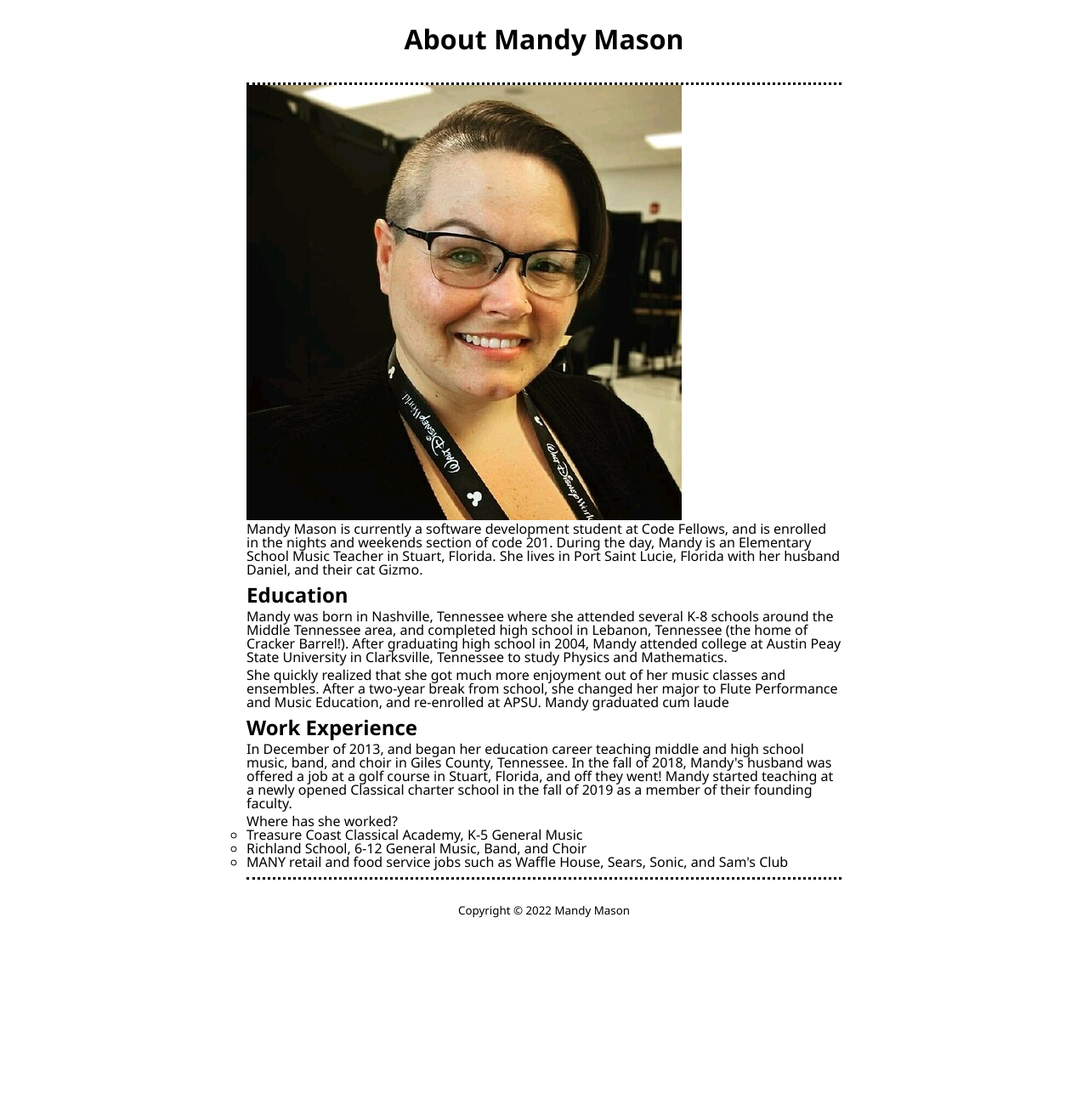
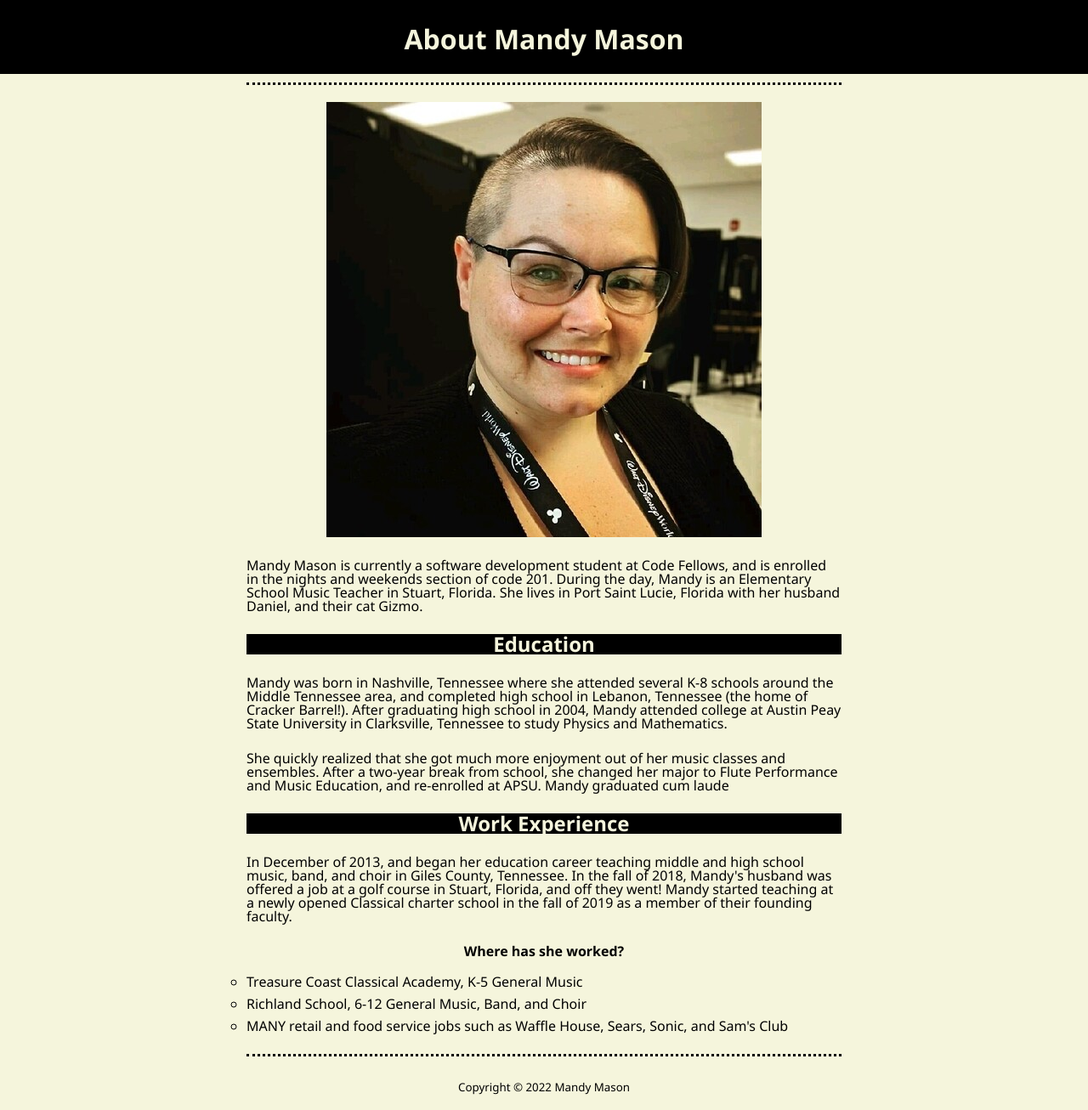
Before and after one commit to mnmason86/201lab02-about-me, a plain HTML site: page index.html in a window 1280 px wide. Shown: the whole page at 85% size. Before the commit the page ends 1098 px from the top, so only its background shows below. Drawn offline with Linux system fonts and the light colour scheme; files whose address does not match are found by name.

Commit message:
added background color and padding

```diff
--- a/css/styles.css
+++ b/css/styles.css
@@ -1,5 +1,6 @@
 body{
   font-family:'Segoe UI', Tahoma, Geneva, Verdana, sans-serif;
+  background-color: beige;
 }
 
 header, footer{
@@ -20,24 +21,37 @@ main {
   border-bottom-style: dotted;
 }
 
+header{
+  background-color: black;
+}
+img{
+  display: block;
+  margin: 20px auto;
+}
+
 p{
-  margin-top: 10;
-  margin-bottom: 5px;
+  margin-top: 25px;
+  margin-bottom: 25px;
+
 }
 
 h1{
   font-size: 2rem;
+  color: beige;
 
 }
 
 h2{
   font-size: 1.5rem;
+  background-color: black;
+  color: beige;
 }
 
-h1,h2{
+h1,h2,h3{
   font-weight:bold;
   margin-top: 10px;
   margin-bottom: 5px;
+  text-align: center;
 }
 
 footer{
@@ -46,4 +60,12 @@ footer{
 
 ul{
   list-style:circle;
+  padding-top: 10px;
+  padding-bottom: 10px;
+
 }
+
+li{
+  padding-top: 5px;
+  padding-bottom:5px;
+}
```
